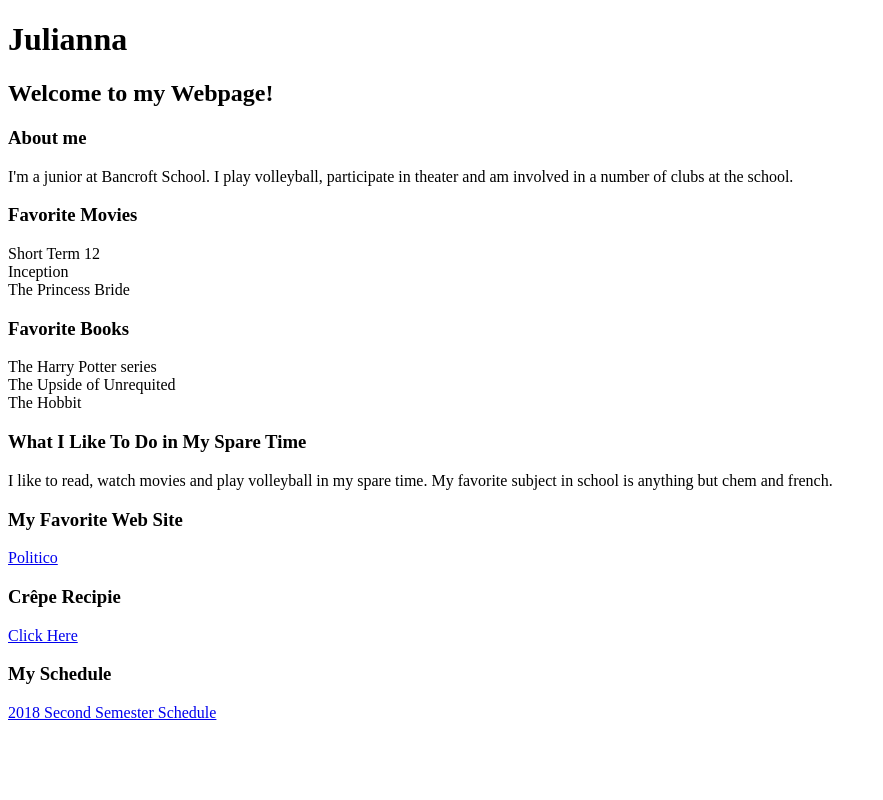
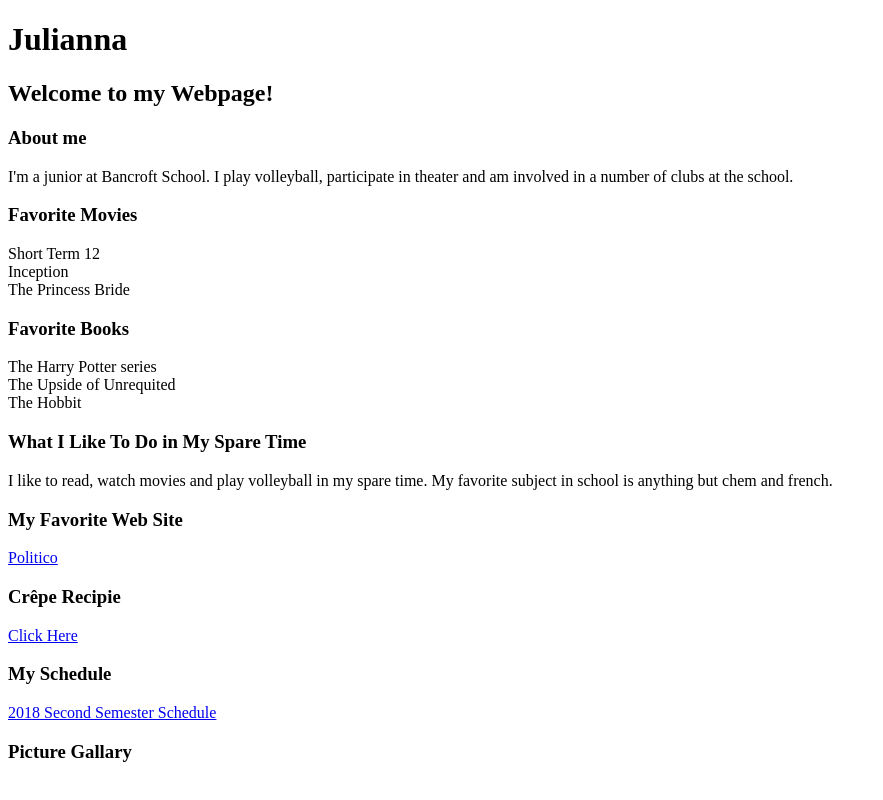
Before and after one commit to Jmb1922/jmb1922.github.io, a plain HTML site: page index.html in a window 1280 px wide. Shown: the whole page, without its empty margins (0-883 px from the left). Drawn offline with Linux system fonts and the light colour scheme.

Commit message:
Update index.html

```diff
--- a/index.html
+++ b/index.html
@@ -35,5 +35,8 @@
 	<h3>My Schedule</h3>
 	<a href="schedule.html">2018 Second Semester Schedule</a>
 
+	<h3>Picture Gallary</h3>
+	<a href="gellary.html>Flower Picture Gallary</a>
+
 	</body>
 	</html>
```
